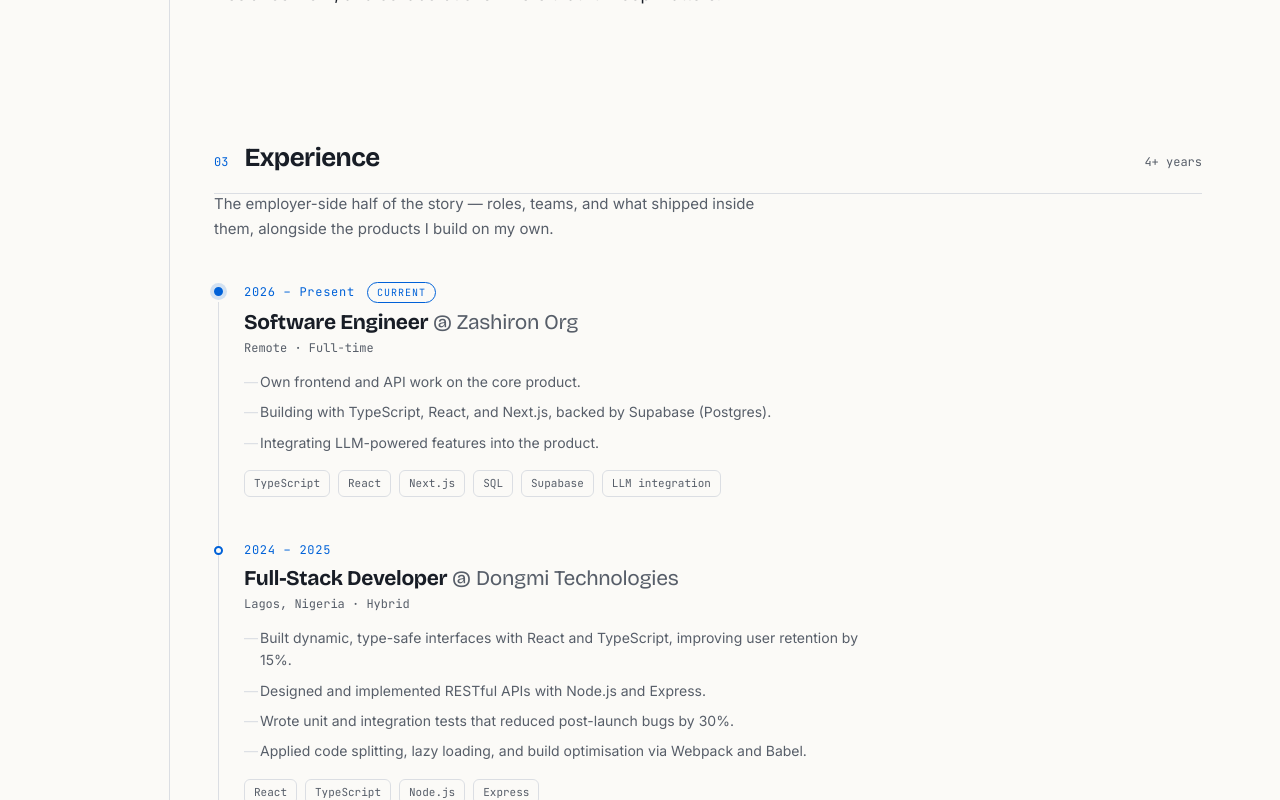
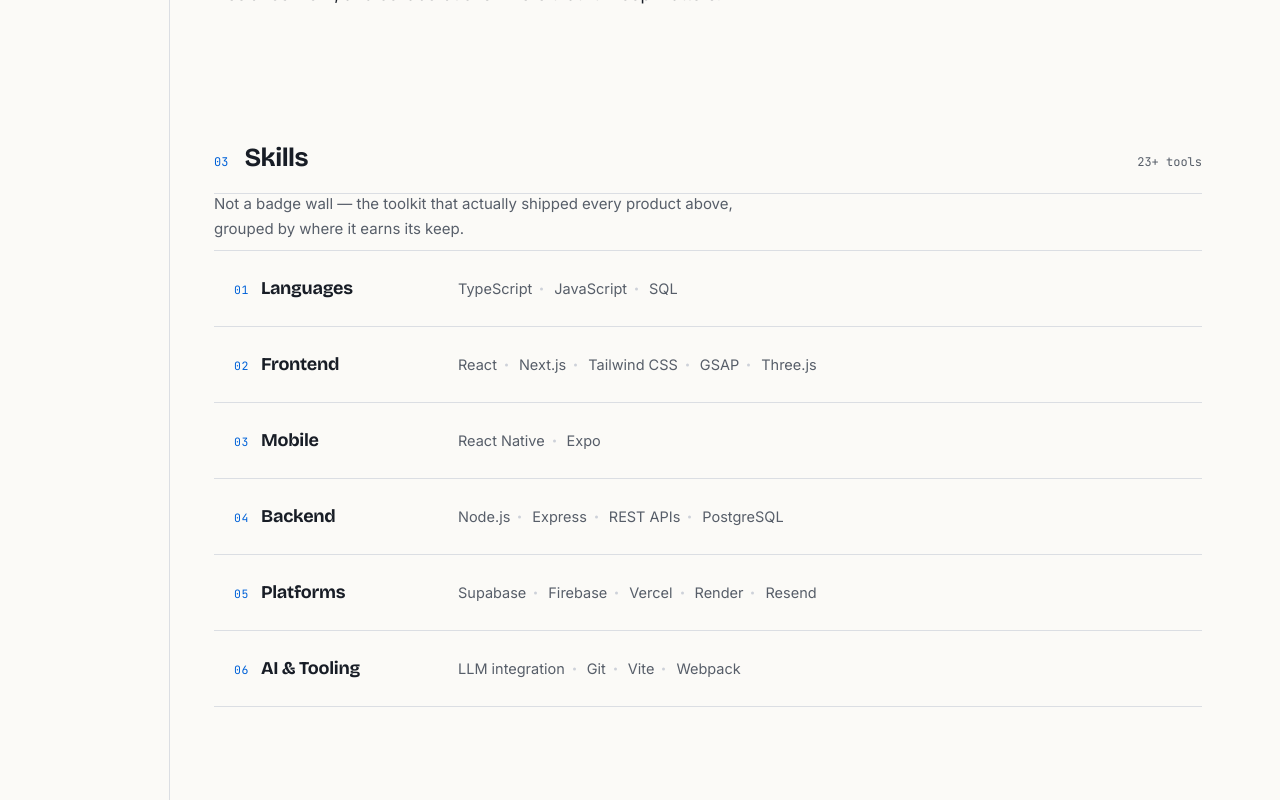
Before and after one commit to codetech18/Akorede-Alao, a Next.js app: page / in a window 1280 px wide. Shown: the part 1820-2620 px from the top of the page. Built offline with nearby package versions, Linux system fonts and the light colour scheme.

Commit message:
fix: added skills section

```diff
--- a/app/globals.css
+++ b/app/globals.css
@@ -528,6 +528,97 @@
   margin-bottom: 0;
 }
 
+/* ---------- skills ---------- */
+.skills-intro {
+  color: var(--ink-soft);
+  font-size: 15px;
+  line-height: 1.65;
+  max-width: 58ch;
+  margin: -10px 0 8px;
+}
+.skills-list {
+  margin-top: 8px;
+}
+.skill-row {
+  position: relative;
+  display: grid;
+  grid-template-columns: 200px 1fr;
+  gap: 8px 24px;
+  align-items: baseline;
+  padding: 24px 4px 24px 20px;
+  border-bottom: 1px solid var(--line);
+  transition: background 0.2s;
+}
+.skill-row:first-child {
+  border-top: 1px solid var(--line);
+}
+.skill-row::before {
+  content: "";
+  position: absolute;
+  left: 0;
+  top: 0;
+  bottom: 0;
+  width: 2px;
+  background: var(--accent);
+  transform: scaleY(0);
+  transform-origin: top;
+  transition: transform 0.35s cubic-bezier(0.16, 1, 0.3, 1);
+}
+.skill-row:hover {
+  background: var(--panel);
+}
+.skill-row:hover::before {
+  transform: scaleY(1);
+}
+.skill-row-head {
+  display: flex;
+  align-items: baseline;
+  gap: 12px;
+}
+.skill-index {
+  font-size: 11.5px;
+  letter-spacing: 0.05em;
+  color: var(--accent);
+}
+.skill-row-head h3 {
+  font-size: 18px;
+  font-weight: 700;
+  letter-spacing: -0.015em;
+}
+.skill-row-items {
+  display: flex;
+  flex-wrap: wrap;
+  font-size: 14.5px;
+  color: var(--ink-soft);
+}
+.skill-item {
+  position: relative;
+  padding: 2px 17px 2px 0;
+  margin-right: 5px;
+  transition: color 0.2s;
+}
+.skill-item:hover {
+  color: var(--ink);
+}
+.skill-item:last-child {
+  margin-right: 0;
+  padding-right: 0;
+}
+.skill-item::after {
+  content: "";
+  position: absolute;
+  right: 6px;
+  top: 50%;
+  width: 3px;
+  height: 3px;
+  border-radius: 50%;
+  transform: translateY(-50%);
+  background: var(--ghost);
+}
+.skill-item:last-child::after {
+  display: none;
+}
+
 /* ---------- experience: career timeline ---------- */
 .exp-intro {
   color: var(--ink-soft);
@@ -1578,6 +1669,11 @@
     grid-template-columns: 1fr;
     gap: 36px;
   }
+  .skill-row {
+    grid-template-columns: 1fr;
+    gap: 10px;
+    padding: 20px 4px 20px 16px;
+  }
   .facts {
     position: static;
   }
--- a/app/page.tsx
+++ b/app/page.tsx
@@ -5,6 +5,8 @@
   hero,
   stats,
   about,
+  skillsIntro,
+  skills,
   experienceIntro,
   experience,
   education,
@@ -133,10 +135,48 @@
             </div>
           </section>
 
-          {/* ---------- 03 EXPERIENCE ---------- */}
+          {/* ---------- 03 SKILLS ---------- */}
+          <section className="sec" id="skills">
+            <Reveal className="sec-head">
+              <span className="num">03</span>
+              <h2>{skillsIntro.title}</h2>
+              <span className="count">
+                {skills.reduce((n, g) => n + g.items.length, 0)}+ tools
+              </span>
+            </Reveal>
+            <Reveal as="p" className="skills-intro">
+              {skillsIntro.desc}
+            </Reveal>
+
+            <div className="skills-list">
+              {skills.map((g, i) => (
+                <Reveal
+                  className="skill-row"
+                  key={g.label}
+                  style={{ "--reveal-delay": `${(i % 4) * 60}ms` } as CSSProperties}
+                >
+                  <div className="skill-row-head">
+                    <span className="skill-index mono">
+                      {String(i + 1).padStart(2, "0")}
+                    </span>
+                    <h3 className="display">{g.label}</h3>
+                  </div>
+                  <div className="skill-row-items">
+                    {g.items.map((item) => (
+                      <span className="skill-item" key={item}>
+                        {item}
+                      </span>
+                    ))}
+                  </div>
+                </Reveal>
+              ))}
+            </div>
+          </section>
+
+          {/* ---------- 04 EXPERIENCE ---------- */}
           <section className="sec" id="experience">
             <Reveal className="sec-head">
-              <span className="num">03</span>
+              <span className="num">04</span>
               <h2>{experienceIntro.title}</h2>
               <span className="count">4+ years</span>
             </Reveal>
@@ -188,10 +228,10 @@
             </div>
           </section>
 
-          {/* ---------- 04 WORK ---------- */}
+          {/* ---------- 05 WORK ---------- */}
           <section className="sec" id="work">
             <Reveal className="sec-head">
-              <span className="num">04</span>
+              <span className="num">05</span>
               <h2>Selected work</h2>
               <span className="count">7 shipped</span>
             </Reveal>
@@ -322,10 +362,10 @@
             </Reveal>
           </section>
 
-          {/* ---------- 05 NOTES ---------- */}
+          {/* ---------- 06 NOTES ---------- */}
           <section className="sec notes-sec" id="notes">
             <Reveal className="sec-head">
-              <span className="num">05</span>
+              <span className="num">06</span>
               <h2>{notesIntro.title}</h2>
               <span className="count">writing</span>
             </Reveal>
@@ -366,10 +406,10 @@
             </div>
           </section>
 
-          {/* ---------- 06 TESTIMONIALS ---------- */}
+          {/* ---------- 07 TESTIMONIALS ---------- */}
           <section className="sec" id="testimonials">
             <Reveal className="sec-head">
-              <span className="num">06</span>
+              <span className="num">07</span>
               <h2>{testimonialsIntro.title}</h2>
               <span className="count">from collaborators</span>
             </Reveal>
@@ -403,7 +443,7 @@
             </div>
           </section>
 
-          {/* ---------- 07 CONTACT / COLOPHON ---------- */}
+          {/* ---------- 08 CONTACT / COLOPHON ---------- */}
           <Footer />
         </main>
       </div>
--- a/lib/data.ts
+++ b/lib/data.ts
@@ -53,6 +53,34 @@
     { label: "Sweet spot", value: "Zero-to-one SaaS for real-world markets" },
   ],
 };
+
+export const skillsIntro = {
+  title: "Skills",
+  desc: "Not a badge wall — the toolkit that actually shipped every product above, grouped by where it earns its keep.",
+};
+
+export type SkillGroup = { label: string; items: string[] };
+
+export const skills: SkillGroup[] = [
+  { label: "Languages", items: ["TypeScript", "JavaScript", "SQL"] },
+  {
+    label: "Frontend",
+    items: ["React", "Next.js", "Tailwind CSS", "GSAP", "Three.js"],
+  },
+  { label: "Mobile", items: ["React Native", "Expo"] },
+  {
+    label: "Backend",
+    items: ["Node.js", "Express", "REST APIs", "PostgreSQL"],
+  },
+  {
+    label: "Platforms",
+    items: ["Supabase", "Firebase", "Vercel", "Render", "Resend"],
+  },
+  {
+    label: "AI & Tooling",
+    items: ["LLM integration", "Git", "Vite", "Webpack"],
+  },
+];
 
 export const experienceIntro = {
   title: "Experience",
@@ -830,9 +858,10 @@
 export const sections = [
   { id: "top", num: "01", label: "Story" },
   { id: "about", num: "02", label: "About" },
-  { id: "experience", num: "03", label: "Experience" },
-  { id: "work", num: "04", label: "Work" },
-  { id: "notes", num: "05", label: "Notes" },
-  { id: "testimonials", num: "06", label: "Praise" },
-  { id: "contact", num: "07", label: "Contact" },
+  { id: "skills", num: "03", label: "Skills" },
+  { id: "experience", num: "04", label: "Experience" },
+  { id: "work", num: "05", label: "Work" },
+  { id: "notes", num: "06", label: "Notes" },
+  { id: "testimonials", num: "07", label: "Praise" },
+  { id: "contact", num: "08", label: "Contact" },
 ];
```
